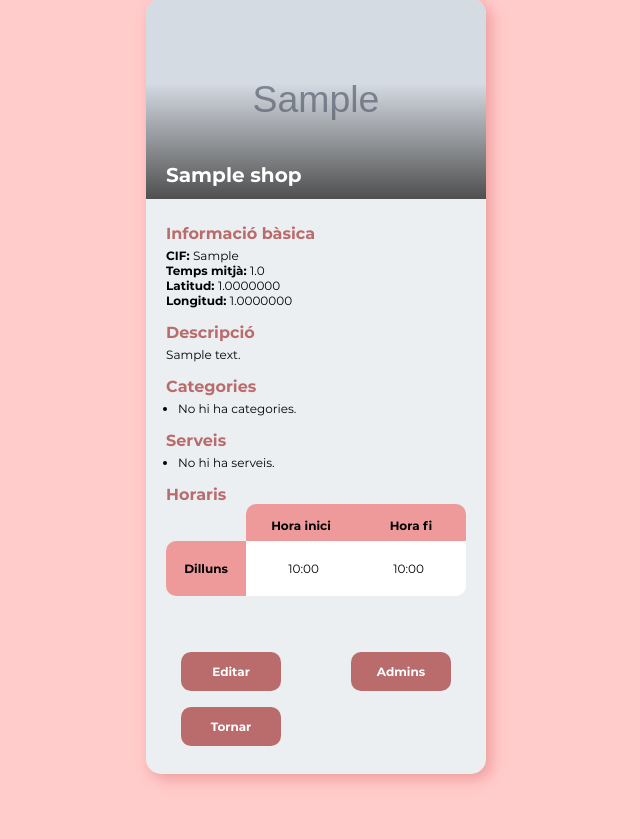
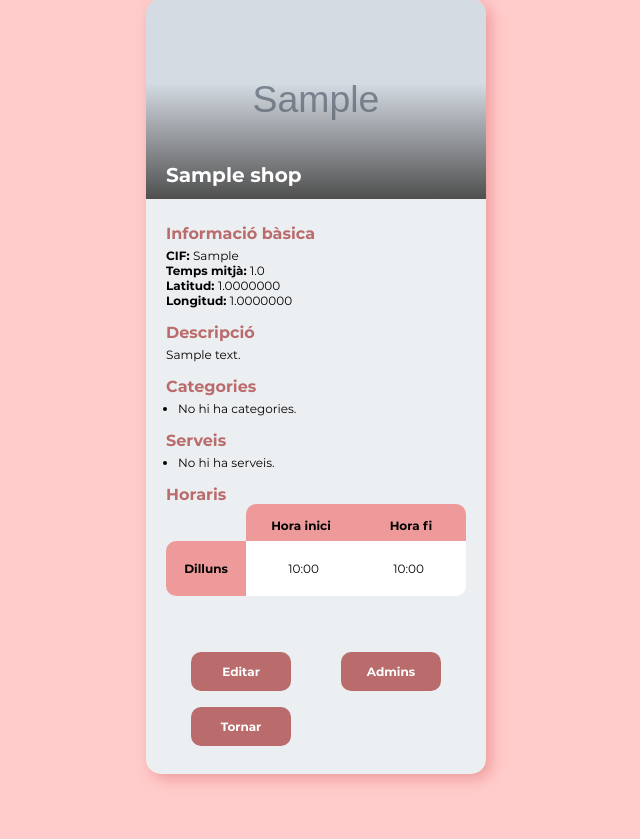
Before and after one commit to Casassarnau/ConfinAppCommerce, a Django app: a page that uses hackovid/templates/base.html in a window 1280 px wide. Shown: the part 126-965 px from the top of the page, without its empty margins (324-964 px from the left). Run offline with Django 3.2, Linux system fonts and the light colour scheme; a user stored in the database is signed in; tables that the repository leaves empty hold one stand-in row (values such as "Sample post"); grey boxes marked "Sample" are stand-in pictures; some libraries are stand-ins or nearby versions.

Commit message:
buttons container simple fixed

```diff
--- a/static/forms.css
+++ b/static/forms.css
@@ -409,17 +409,19 @@ h5 {
     grid-template-rows: 1fr 1fr;
     justify-content: center;
     padding-top: 18px;
+
 }
 
 .buttons-container-simple {
-    background-color: transparent;
-    width: 100%;
+    width: 300px;
     height: fit-content;
     display: grid;
     grid-template-columns: 1fr 1fr;
     grid-template-rows: 1fr;
     justify-content: center;
     padding-top: 18px;
+    margin-left: 20px;
+    margin-right: 20px;
 }
 
 .buttons-container-simple-centered {
```
